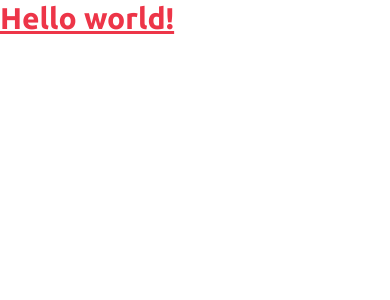
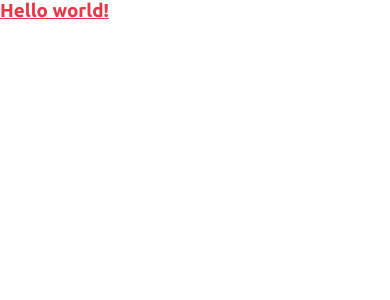
Before and after one commit to CodeVee/multi-step-form, an Angular app: page / in a window 390 px wide. Shown: the top 300 px of the page. Built offline with nearby package versions, Linux system fonts and the light colour scheme.

Commit message:
set up base responsiveness

```diff
--- a/src/styles.scss
+++ b/src/styles.scss
@@ -5,6 +5,17 @@
 
 @import url('https://fonts.googleapis.com/css2?family=Ubuntu:wght@400;500;700&display=swap');
 
-h1 {
+html, body {
   font-family: 'Ubuntu', sans-serif;
+  font-size: 10px;
+
+  @media (max-width: 1280px) {
+      font-size: 8.89px;
+  }
+  @media (max-width: 430px) {
+      font-size: 11.04px;
+  }
+  @media (max-width: 400px) {
+      font-size: 10px;
+  }
 }
```
